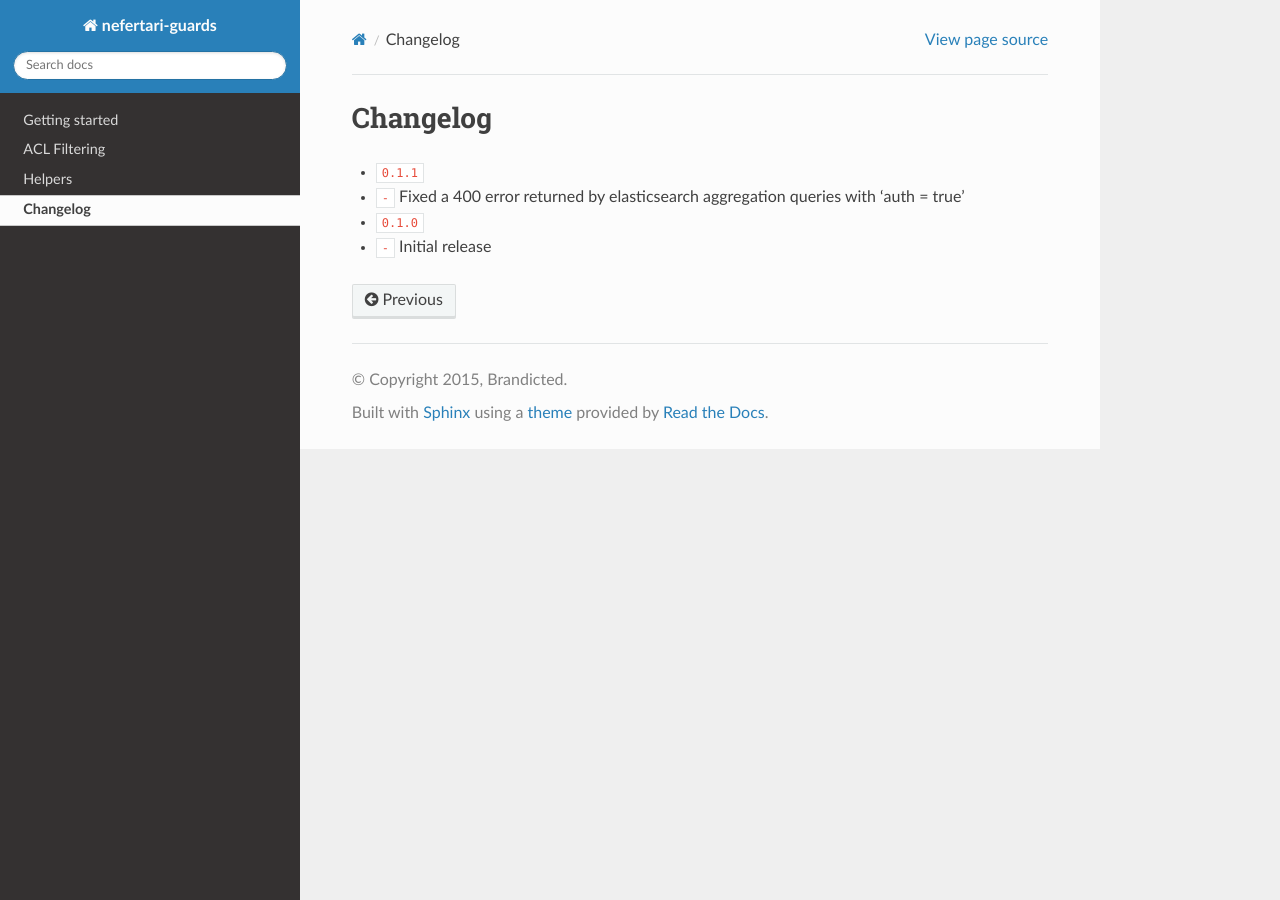
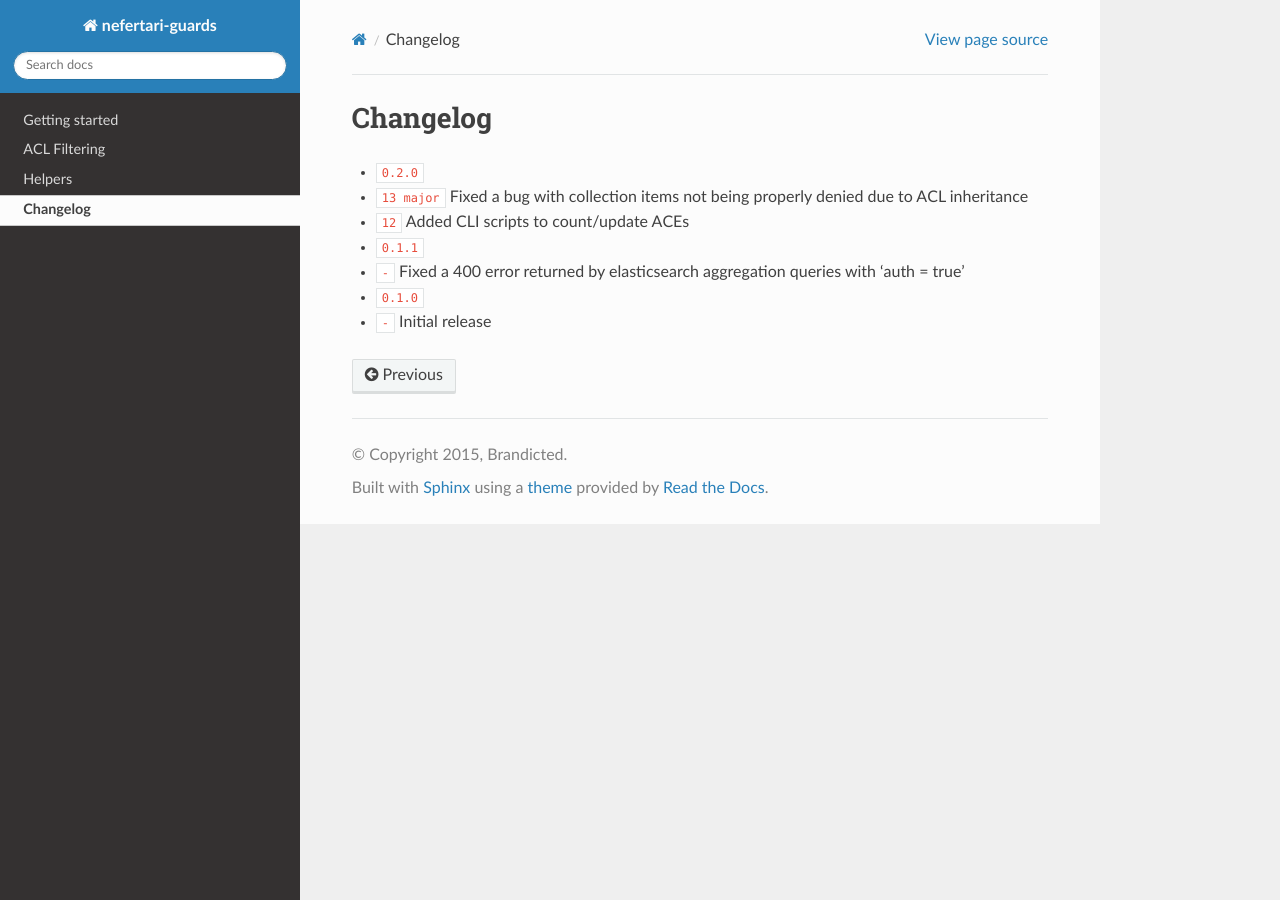
Before and after one commit to ramses-tech/nefertari-guards, a Sphinx documentation site: the page built from docs/source/changelog.rst, in a window 1280 px wide. Built offline with Sphinx 7.4.7 and the Read the Docs theme 2.0.0, drawn with Linux system fonts in a browser that asks for light colours; cross-references to code outside the pages are shown as plain code.

Commit message:
adding count_ace and update_ace to doc, changelog

```diff
--- a/docs/source/changelog.rst
+++ b/docs/source/changelog.rst
@@ -1,5 +1,9 @@
 Changelog
 =========
+
+* :release:`0.2.0 <????-??-??>`
+* :bug:`13 major` Fixed a bug with collection items not being properly denied due to ACL inheritance
+* :feature:`12` Added CLI scripts to count/update ACEs
 
 * :release:`0.1.1 <2015-11-18>`
 * :bug:`-` Fixed a 400 error returned by elasticsearch aggregation queries with 'auth = true'
```
Also changed, not shown: docs/source/helpers.rst (+9 -0 lines), 2 other files.
